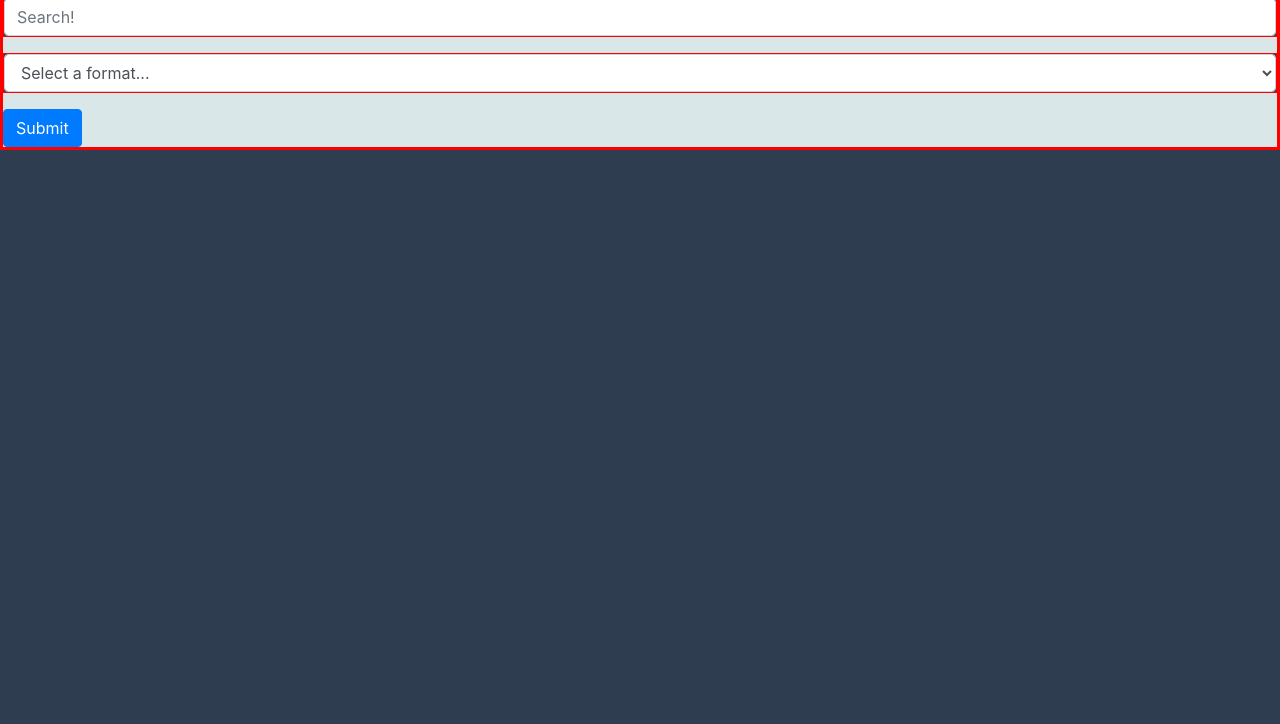
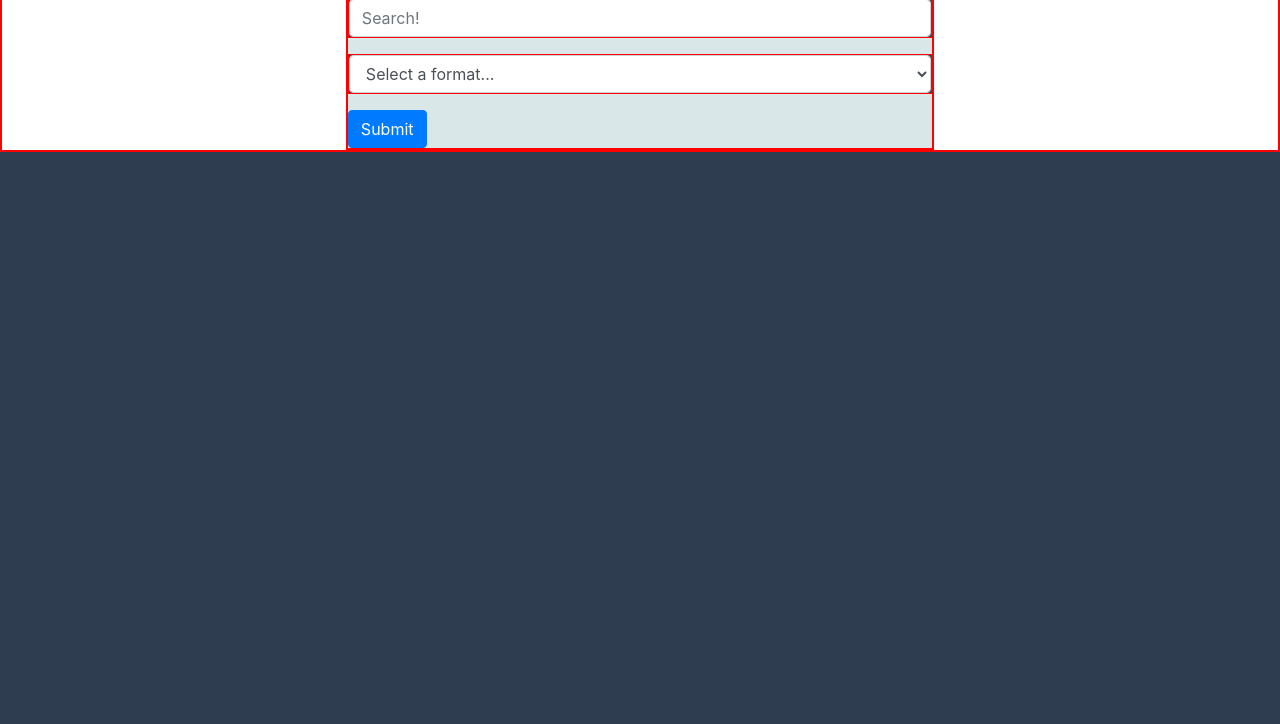
Before and after one commit to kaitlynmooney/mini-project-library-search-tool, a plain HTML site: page index.html in a window 1280 px wide. Shown: the part 76-800 px from the top of the page. Drawn offline with nearby package versions, Linux system fonts and the light colour scheme.

Commit message:
added div holder for the form

```diff
--- a/assets/css/home.css
+++ b/assets/css/home.css
@@ -2,7 +2,6 @@
     --dark-blue: #2e3d50;
     --light-blue: #d9e7e8;
 }
-
 
 * {
     background-color: var(--dark-blue);
@@ -10,6 +9,13 @@
 }
 
 body {
+    display: flex;
+    justify-content: center;
+}
+
+#form-holder {
+    display: flex;
+    flex-direction: column;
 }
 
 body h1 {
--- a/index.html
+++ b/index.html
@@ -8,6 +8,7 @@
     <title>Library of Congress Search Engine</title>
 </head>
 <body>
+    <div id="form-holder">
         <h1>Library of Congress Search Engine</h1>
         <form>
             <div class="form-group">
@@ -30,6 +31,7 @@
             </div>
             <button class="btn btn-primary" type="submit">Submit</button>
           </form>
+    </div>
 
    <script src="https://code.jquery.com/jquery-3.2.1.slim.min.js" integrity="sha384-KJ3o2DKtIkvYIK3UENzmM7KCkRr/rE9/Qpg6aAZGJwFDMVNA/GpGFF93hXpG5KkN" crossorigin="anonymous"></script>
    <script src="https://cdn.jsdelivr.net/npm/popper.js@1.12.9/dist/umd/popper.min.js" integrity="sha384-ApNbgh9B+Y1QKtv3Rn7W3mgPxhU9K/ScQsAP7hUibX39j7fakFPskvXusvfa0b4Q" crossorigin="anonymous"></script>
```
Lines whose indentation alone changed are shown as unchanged.
